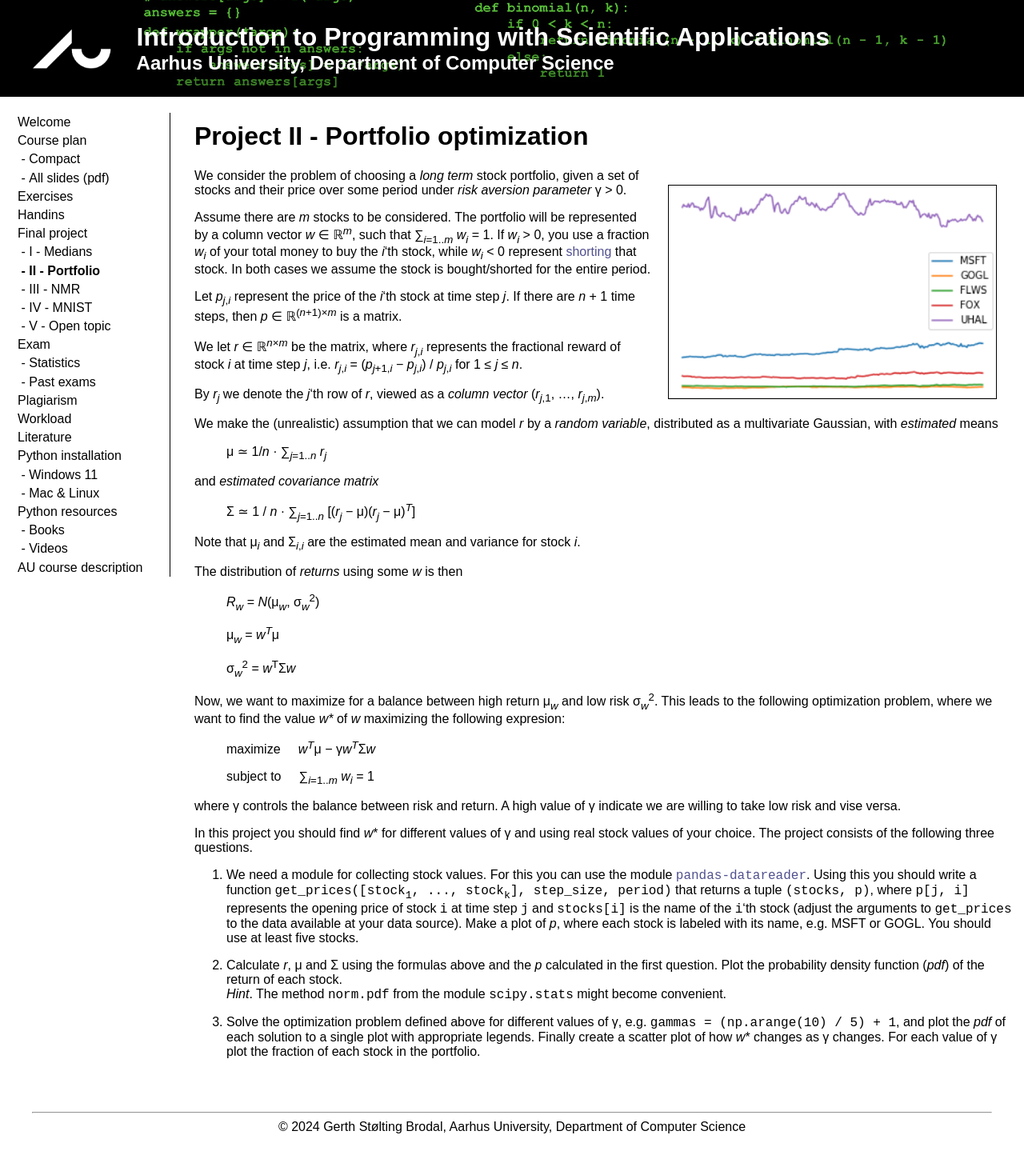
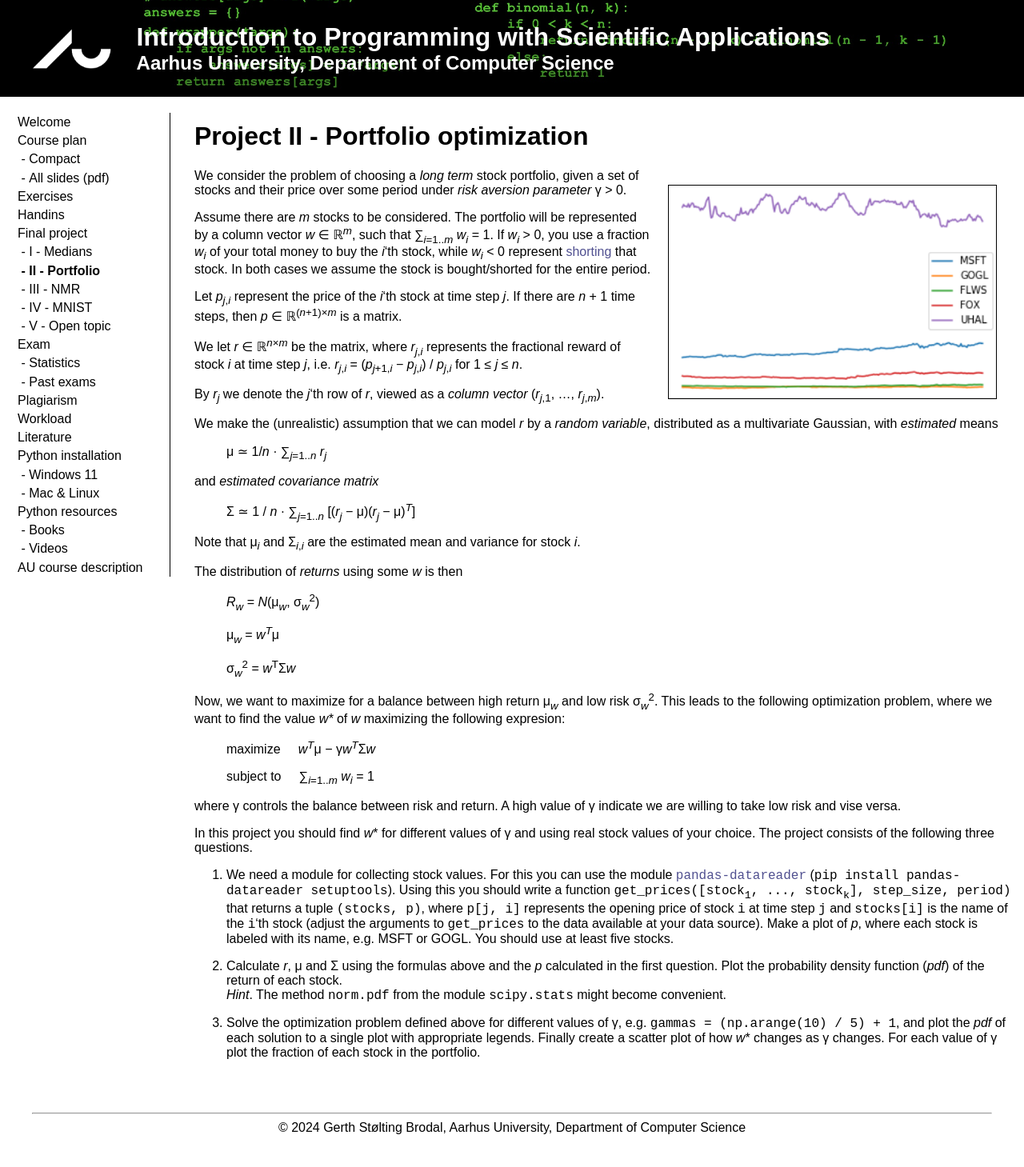
Before and after one commit to gsbrodal/gsbrodal.github.io, a Jekyll site: the page built from ipsa/project-2-portfolio.md, in a window 1280 px wide. Shown: the whole page at 80% size. Built offline with Jekyll 4.4.1, drawn with Linux system fonts in a browser that asks for light colours; our own code applies the rules of GitHub Pages for plain Markdown files.

Commit message:
project-2-portfolio.md all-slides.pdf pandas.pdf pandas.pptx

```diff
--- a/ipsa/project-2-portfolio.md
+++ b/ipsa/project-2-portfolio.md
@@ -49,7 +49,7 @@ where &gamma; controls the balance between risk and return. A high value of &gam
 
 In this project you should find _w_* for different values of &gamma; and using real stock values of your choice. The project consists of the following three questions.
 
-1.  We need a module for collecting stock values. For this you can use the module [`pandas-datareader`](https://pandas-datareader.readthedocs.io/en/latest).
+1.  We need a module for collecting stock values. For this you can use the module [`pandas-datareader`](https://pandas-datareader.readthedocs.io/en/latest) (`pip install pandas-datareader setuptools`).
 Using this you should write a function `get_prices([stock`<sub>`1`</sub>`, ..., stock`<sub>`k`</sub>`], step_size, period)` that returns a tuple `(stocks, p)`, where `p[j, i]` represents the opening price of stock `i` at time step `j` and `stocks[i]` is the name of the `i`'th stock (adjust the arguments to `get_prices` to the data available at your data source). Make a plot of _p_, where each stock is labeled with its name, e.g.  MSFT or GOGL. You should use at least five stocks.
 
 2.  Calculate _r_, &mu; and &Sigma; using the formulas above and the _p_ calculated in the first question. Plot the probability density function (_pdf_) of the return of each stock.
```
Also changed, not shown: 2 other files.
